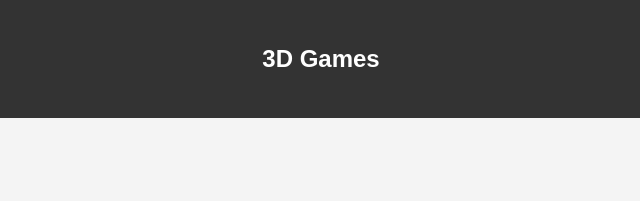
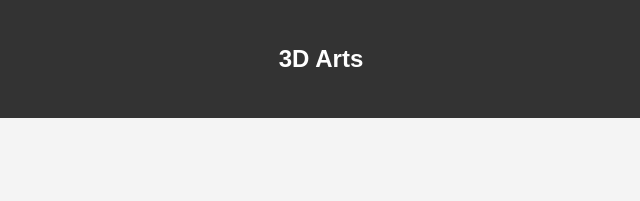
Before and after one commit to AkuMaurya/Portfolio, a website built with Vite: page 3DArts.html in a window 1280 px wide. Shown: the top 201 px of the page, 319-959 px from the left. Built offline with nearby package versions, Linux system fonts and the light colour scheme.

Commit message:
Update 3DArts.html

```diff
--- a/3DArts.html
+++ b/3DArts.html
@@ -4,13 +4,13 @@
     <meta charset="UTF-8">
     <meta name="viewport" content="width=device-width, initial-scale=1.0">
     <link rel="stylesheet" href="style.css">
-    <title>Your Name - Portfolio</title>
+    <title>Akash Maurya - Portfolio</title>
 </head>
 <body>
     <header>
         <nav>
             <div class="container">
-                <h1>3D Games</h1>
+                <h1>3D Arts</h1>
             </div>
         </nav>
     </header>
```
